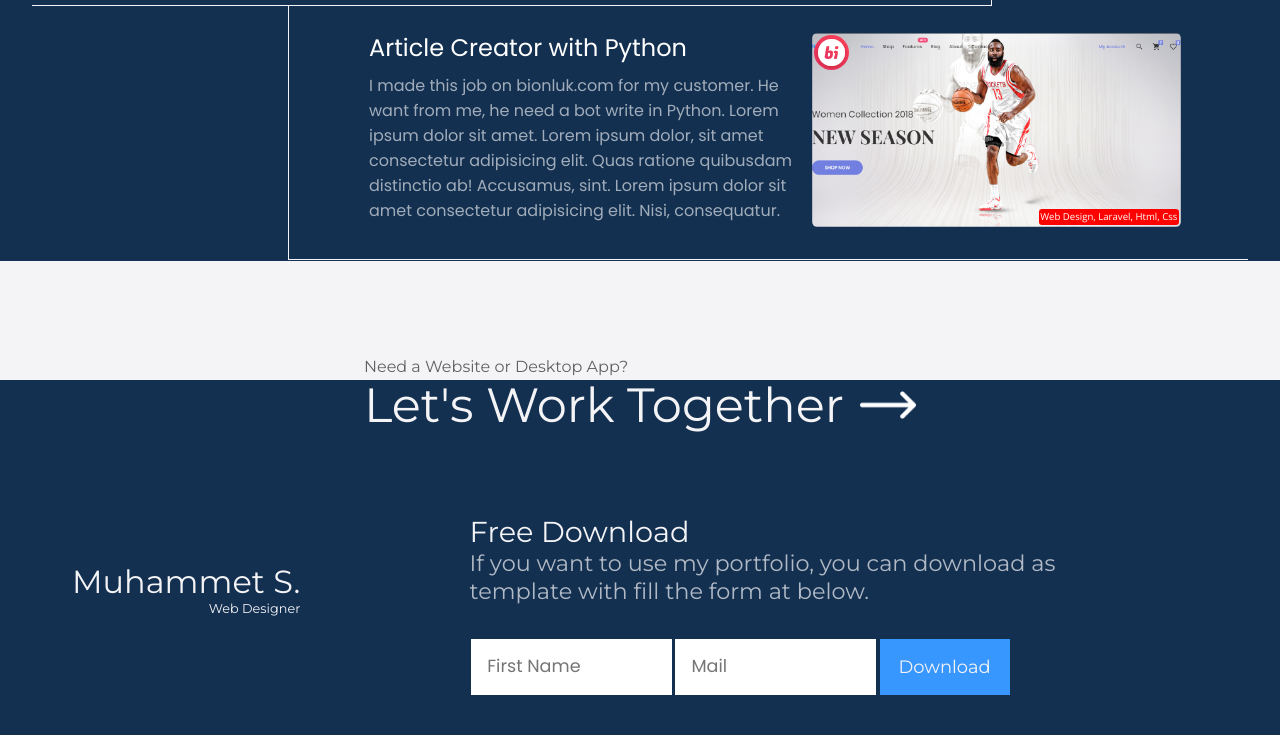
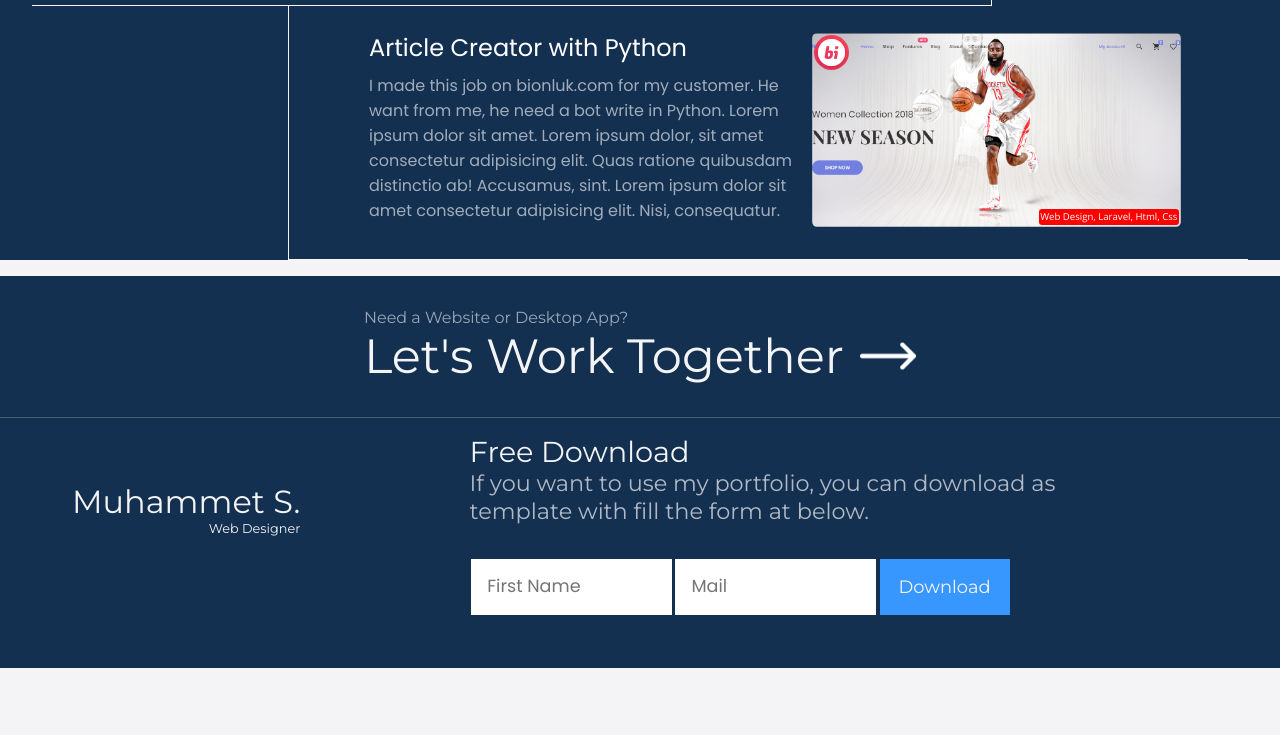
Before and after one commit to muhammetsarican/frontend_portfolio-website-consept-design, a plain HTML site: page pages/work.html in a window 1280 px wide. Shown: the part 1557-2292 px from the top of the page. After the commit the page ends 2225 px from the top, so only its background shows below. Drawn offline with nearby package versions, Linux system fonts and the light colour scheme; a web font is replaced by a local one.

Commit message:
Small changes

```diff
--- a/css/main.scss
+++ b/css/main.scss
@@ -976,22 +976,23 @@ body {
     }
 }
 #work-together{
-    border-top: 1px outset rgba(13, 30, 51, 0.1);
-    padding: 5rem 6.5rem 3rem;
+    margin-top: 1rem;
+    border-bottom: 1px outset rgba($secondary-color, 0.4);
+    padding: 1rem 6.5rem 1rem;
     display: flex;
     justify-content: center;
     align-items: center;
-    background: linear-gradient(to bottom, $secondary-color 50%, $primary-color 50%);
+    background: $primary-color;
     .items{
         font-family: $montserrat;
         padding: 1rem;
+        color: $secondary-color;
         .item:nth-child(1){
             opacity: 0.6;
         }
         .item:nth-child(2){
             p{
                 font-size: 3.0rem;
-                color: $secondary-color;
                 display: flex;
                 align-items: center;
                 span{
```
Also changed, not shown: css/main.css, 1 other file.
